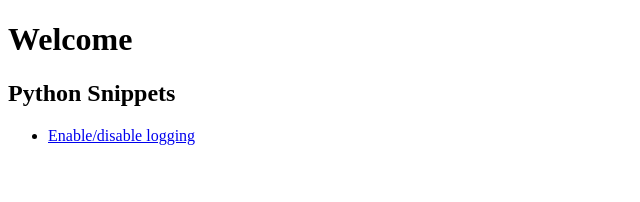
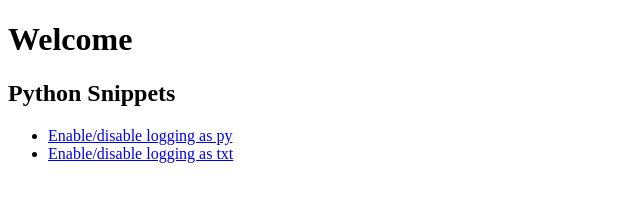
Before and after one commit to drofford/drofford.github.io, a plain HTML site: page index.html in a window 1280 px wide. Shown: the whole page, without its empty margins (0-640 px from the left). Drawn offline with Linux system fonts and the light colour scheme.

Commit message:
minor typos

```diff
--- a/index.html
+++ b/index.html
@@ -11,7 +11,8 @@
 <h2>Python Snippets</h2>
 
 <ul>
-    <li><a href="pages/py3/logging.py">Enable/disable logging</a></li>
+    <li><a href="pages/snippets/py3/logging.py">Enable/disable logging as py</a></li>
+    <li><a href="pages/snippets/py3/logging.txt">Enable/disable logging as txt</a></li>
 </ul>
 
 </body>
```
Also changed, not shown: pages/snippets/py3/logging.txt (added).
